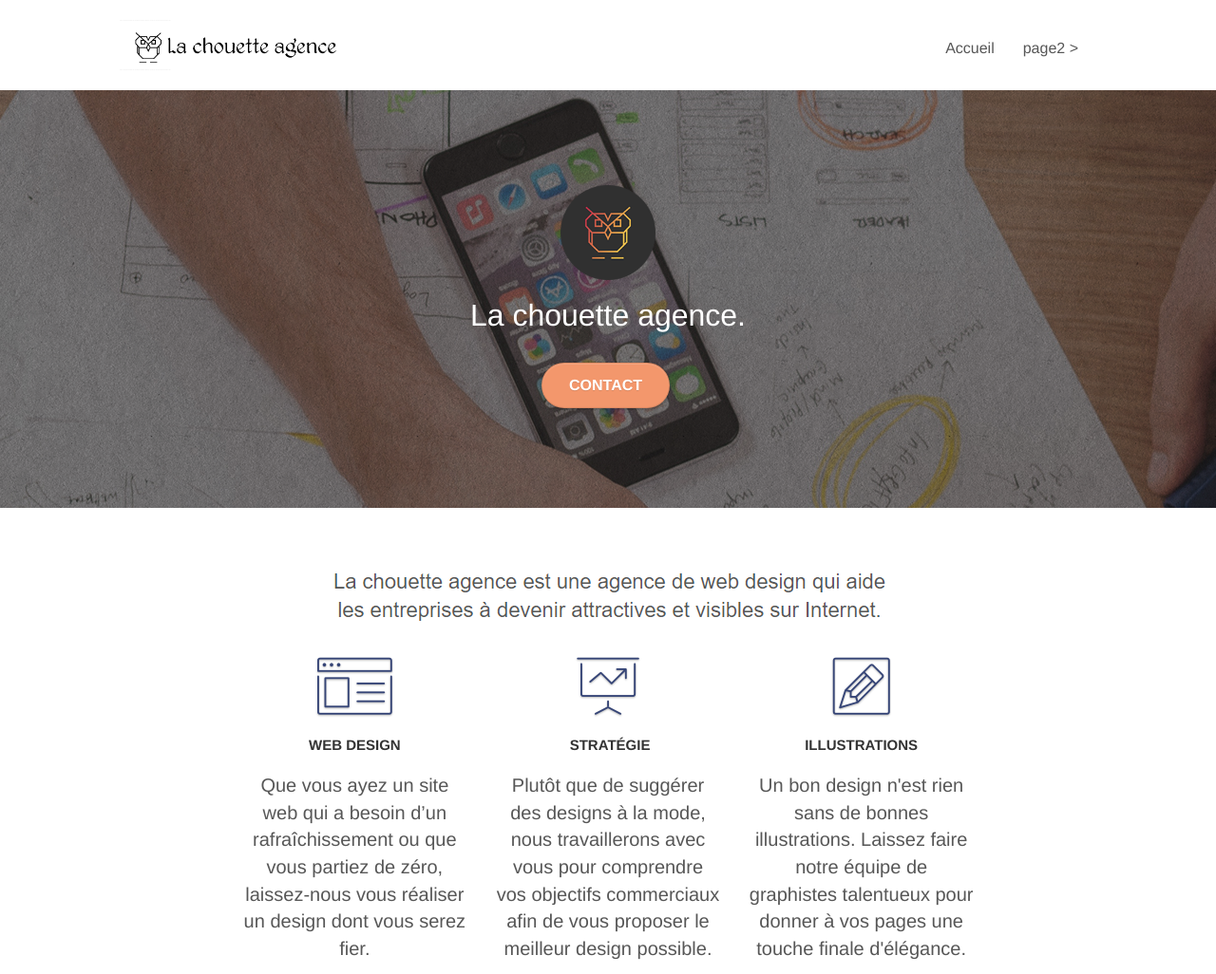
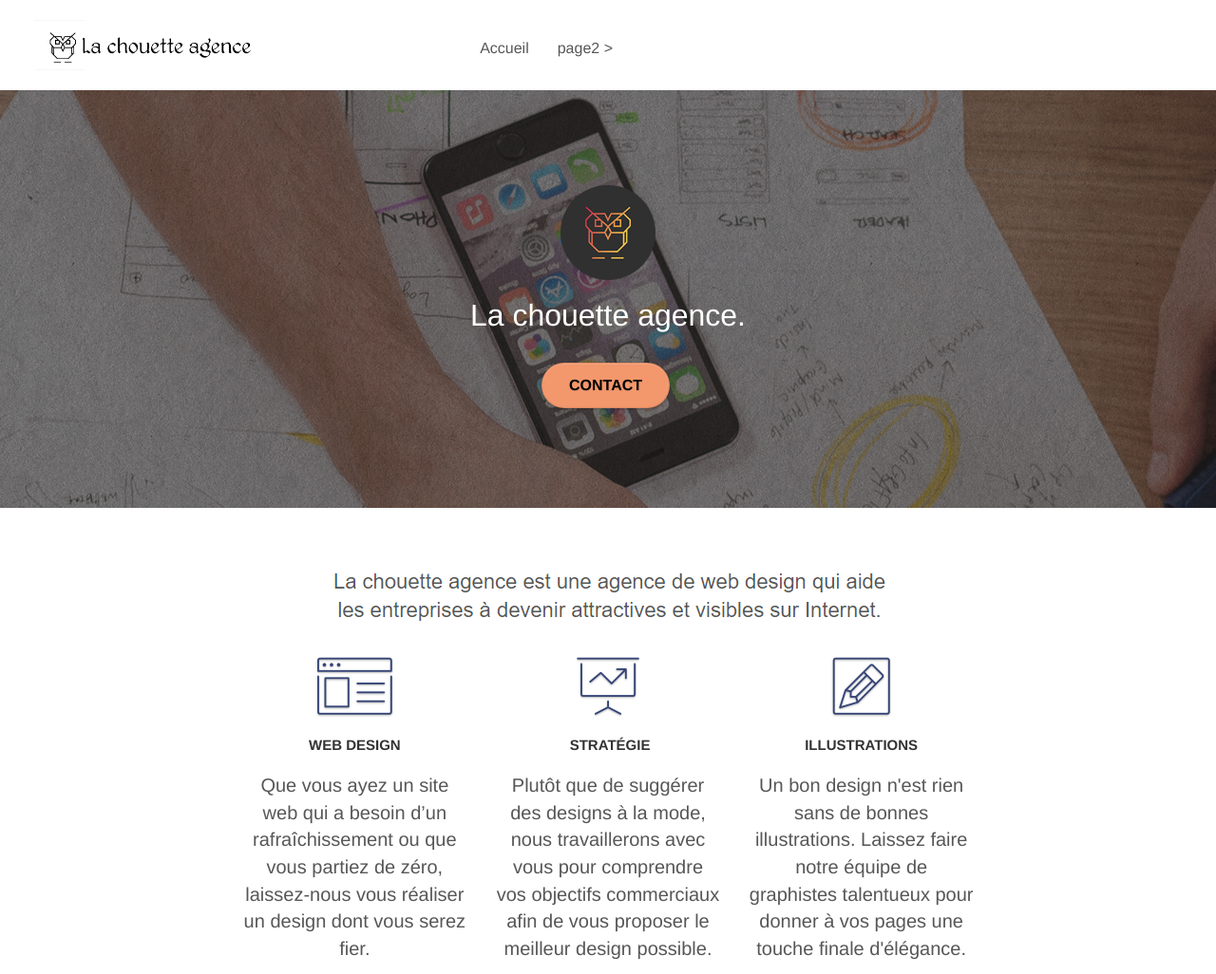
Before and after one commit to ThomasChardon/ChardonThomas_4_25032021, a plain HTML site: page New version/index.html in a window 1280 px wide. Shown: the top 1026 px of the page at 95% size. Drawn offline with Linux system fonts and the light colour scheme.

Commit message:
correction finale

```diff
--- a/New version/style.css
+++ b/New version/style.css
@@ -37,6 +37,10 @@ a:hover {
     -o-background-size: cover;
     background-size: cover;
     position: relative;
+}
+
+#bloc-0 {
+    width:700px;
 }
 
 .bloc .container {
@@ -655,7 +659,7 @@ a {
 }
 
 .container {
-    max-width: 1000px;
+    max-width: 100%;
 }
 
 .hero-bloc-text {
@@ -780,7 +784,7 @@ h4 {
 
 .btn-atomic-tangerine {
     background: #F3976C;
-    color: #FFFFFF!important;
+    color: #000000!important;
 }
 
 .btn-atomic-tangerine:hover {
```
